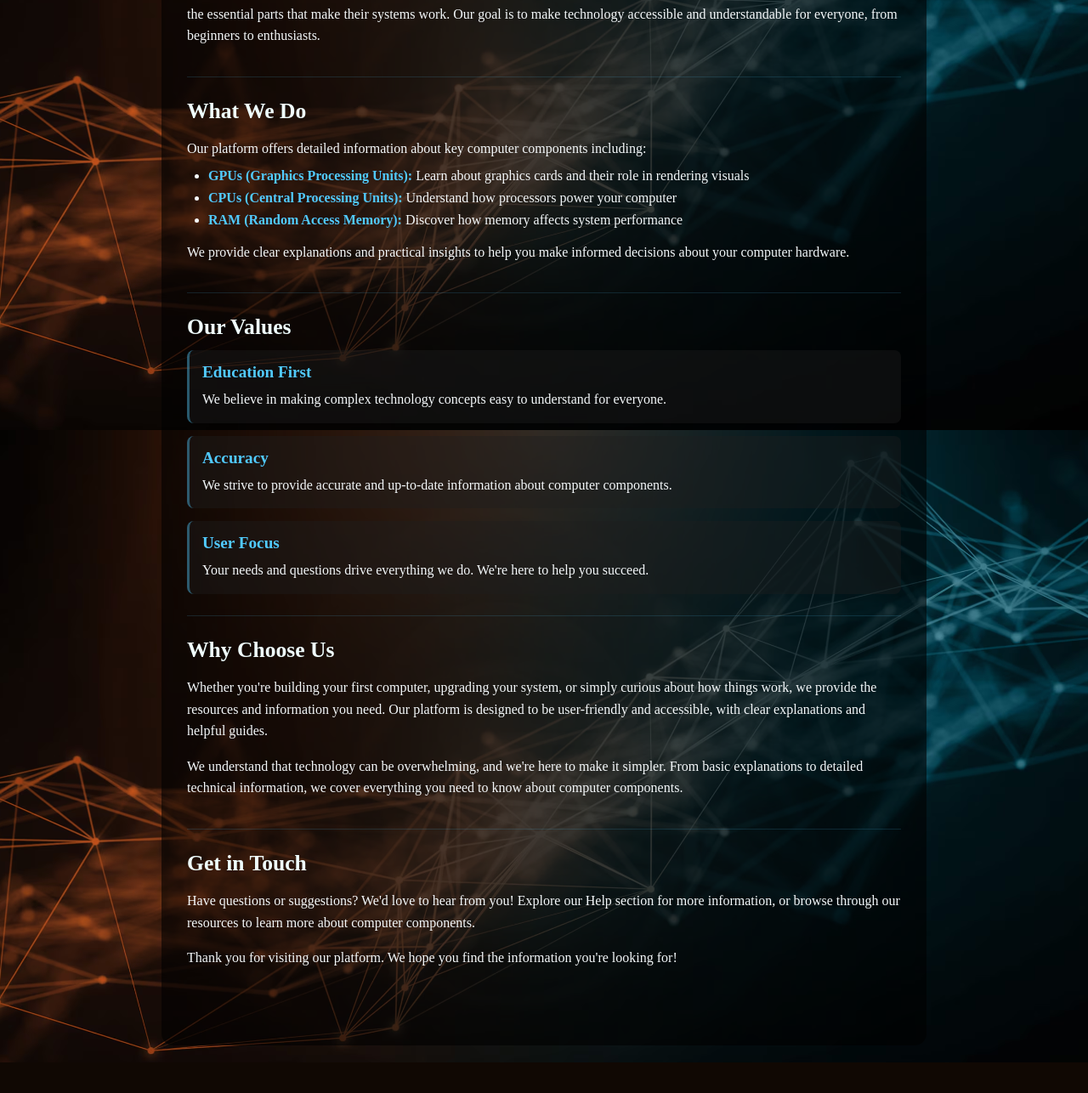
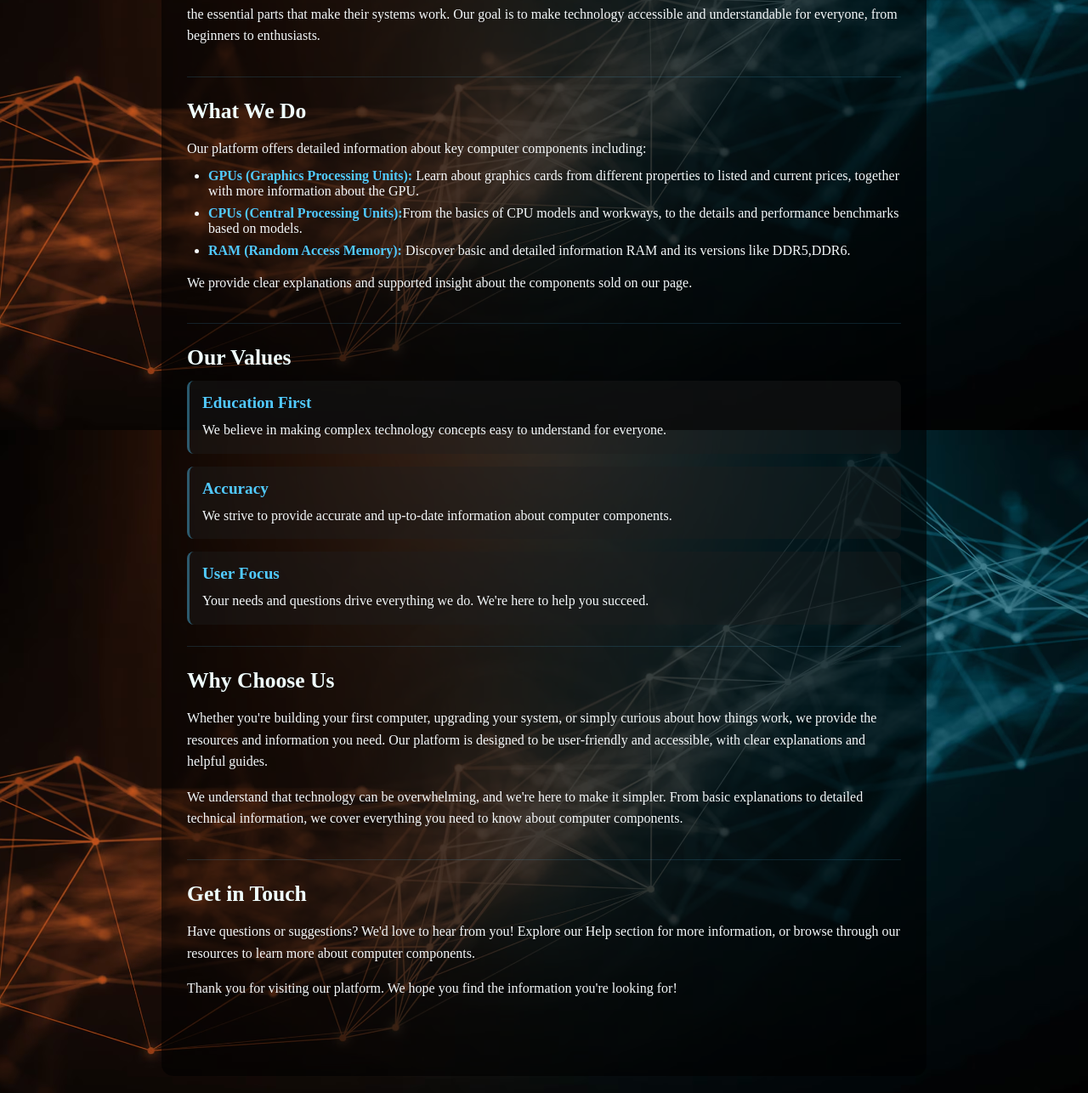
Before and after one commit to SaidRrudhani/Projekt, a PHP site: page /AboutUs.html in a window 1280 px wide. Shown: the part 294-1580 px from the top of the page at 85% size. Before the commit the page ends 1544 px from the top, so only its background shows below. Run offline with PHP 8.4, Linux system fonts and the light colour scheme.

Commit message:
Small Changes + puno hala

```diff
--- a/AboutUs.html
+++ b/AboutUs.html
@@ -26,7 +26,7 @@
         </div>
     </nav>
     <div class="main-content">
-        <div class="about-page-container">
+        <div class="about-div">
             <div class="about-page-header">
                 <h1>About Us</h1>
             </div>
@@ -40,25 +40,25 @@
                     <h2>What We Do</h2>
                     <p>Our platform offers detailed information about key computer components including:</p>
                     <ul>
-                        <li><strong>GPUs (Graphics Processing Units):</strong> Learn about graphics cards and their role in rendering visuals</li>
-                        <li><strong>CPUs (Central Processing Units):</strong> Understand how processors power your computer</li>
-                        <li><strong>RAM (Random Access Memory):</strong> Discover how memory affects system performance</li>
+                        <li><strong>GPUs (Graphics Processing Units):</strong> Learn about graphics cards from different properties to listed and current prices, together with more information about the GPU.</li>
+                        <li><strong>CPUs (Central Processing Units):</strong>From the basics of CPU models and workways, to the details and performance benchmarks based on models.</li>
+                        <li><strong>RAM (Random Access Memory):</strong> Discover basic and detailed information RAM and its versions like DDR5,DDR6.</li>
                     </ul>
-                    <p>We provide clear explanations and practical insights to help you make informed decisions about your computer hardware.</p>
+                    <p>We provide clear explanations and supported insight about the components sold on our page.</p>
                 </div>
 
                 <div class="about-section">
                     <h2>Our Values</h2>
                     <div class="values-list">
-                        <div class="value-item">
+                        <div class="value">
                             <h3>Education First</h3>
                             <p>We believe in making complex technology concepts easy to understand for everyone.</p>
                         </div>
-                        <div class="value-item">
+                        <div class="value">
                             <h3>Accuracy</h3>
                             <p>We strive to provide accurate and up-to-date information about computer components.</p>
                         </div>
-                        <div class="value-item">
+                        <div class="value">
                             <h3>User Focus</h3>
                             <p>Your needs and questions drive everything we do. We're here to help you succeed.</p>
                         </div>
--- a/Catalog.html
+++ b/Catalog.html
@@ -66,7 +66,7 @@
         window.addEventListener('scroll', () => {
             const scrollY = window.scrollY;
             boxes.forEach(box => {
-                box.style.boxShadow = `0 ${4 + (scrollY/30)}px ${18 + (scrollY/10)}px rgba(0,0,0,0.22)`;
+                boxes.style.boxShadow = `0 ${4 + (scrollY/30)}px ${18 + (scrollY/10)}px rgba(0,0,0,0.22)`;
             });
         });
 
--- a/Project.css
+++ b/Project.css
@@ -385,7 +385,7 @@ body {
         font-size: 1.8rem;
     }
 }
-.about-page-container {
+.about-div {
     max-width: 900px;
     margin: 0 auto;
     padding: 20px;
@@ -462,21 +462,21 @@ body {
     gap: 15px;
 }
 
-.value-item {
+.value {
     background: rgba(30, 30, 30, 0.4);
     border-radius: 8px;
     padding: 15px;
     border-left: 3px solid rgba(81, 202, 255, 0.4);
 }
 
-.value-item h3 {
+.value h3 {
     color: #51CAFF;
     font-family: 'Times New Roman', Times, serif;
     font-size: 1.2rem;
     margin: 0 0 8px 0;
 }
 
-.value-item p {
+.value p {
     color: #f4f8fa;
     font-family: 'Times New Roman', Times, serif;
     margin: 0;
```
